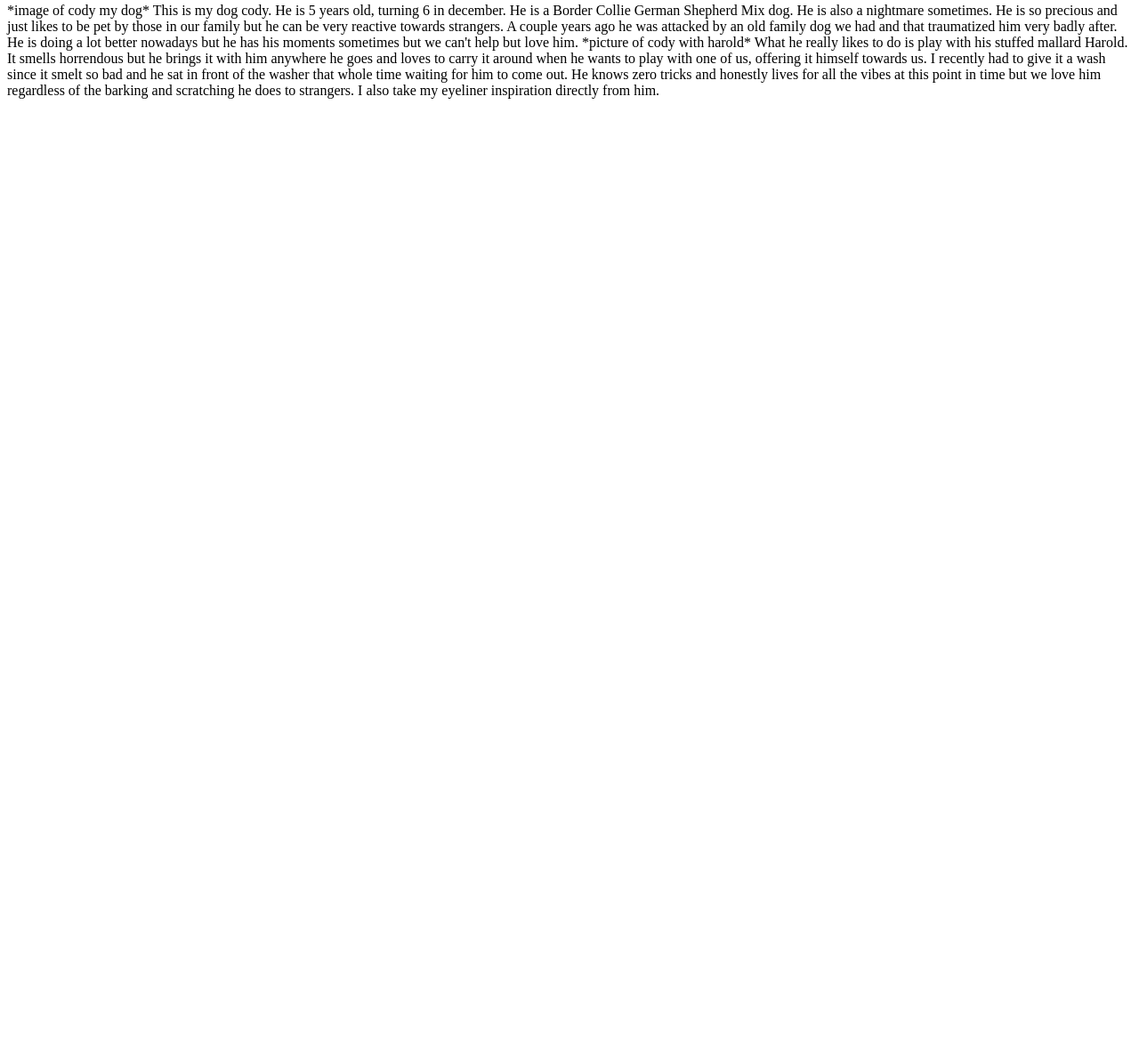
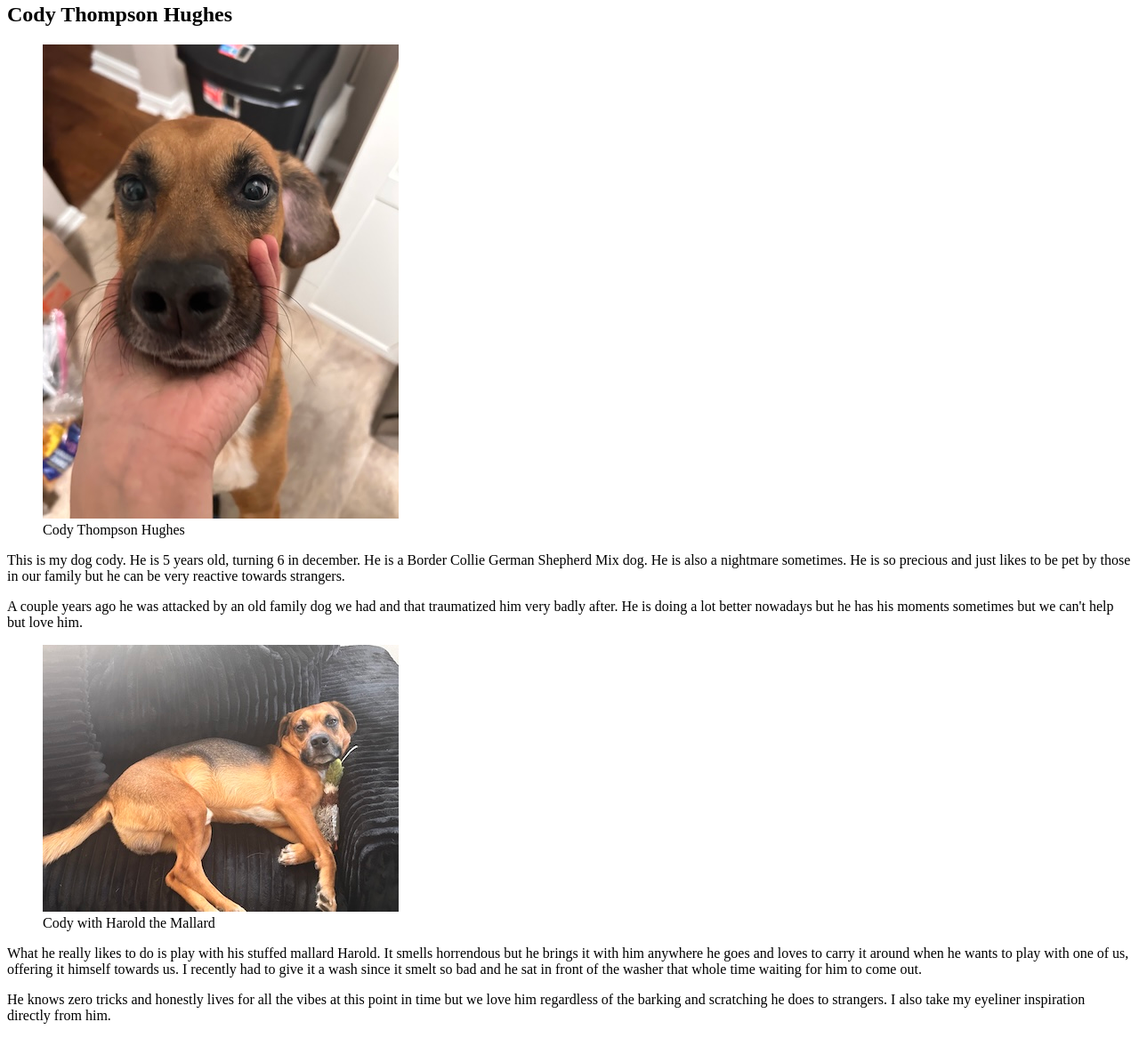
Before and after one commit to shayelah/Personal-Homepage, a plain HTML site: page index.html in a window 1280 px wide. Shown: the part 77-1244 px from the top of the page at 89% size. Before the commit the page ends 800 px from the top, so only its background shows below. Drawn offline with Linux system fonts and the light colour scheme.

Commit message:
personal homepage

```diff
--- a/index.html
+++ b/index.html
@@ -8,16 +8,25 @@
 <body>
 <h1>Shayelah Hughes</h1>
 
-*image of cody my dog*
+<h2>Cody Thompson Hughes</h2>
+<figure>
+  <img src="cody.JPG" alt="Cody">
+    <figcaption>Cody Thompson Hughes</figcaption>
+</figure>
 
-This is my dog cody. He is 5 years old, turning 6 in december. He is a Border Collie German Shepherd Mix dog. He is also a nightmare sometimes. He is so precious and just likes to be pet by those in our family but he can be very reactive towards strangers.
 
-A couple years ago he was attacked by an old family dog we had and that traumatized him very badly after. He is doing a lot better nowadays but he has his moments sometimes but we can't help but love him.
+<p>This is my dog cody. He is 5 years old, turning 6 in december. He is a Border Collie German Shepherd Mix dog. He is also a nightmare sometimes. He is so precious and just likes to be pet by those in our family but he can be very reactive towards strangers.</p>
 
-*picture of cody with harold*
+<p>A couple years ago he was attacked by an old family dog we had and that traumatized him very badly after. He is doing a lot better nowadays but he has his moments sometimes but we can't help but love him.</p>
 
-What he really likes to do is play with his stuffed mallard Harold. It smells horrendous but he brings it with him anywhere he goes and loves to carry it around when he wants to play with one of us, offering it himself towards us. I recently had to give it a wash since it smelt so bad and he sat in front of the washer that whole time waiting for him to come out.
+<figure>
+  <img src="cody with harold.JPG" alt="Cody with Harold the Mallard">
+    <figcaption>Cody with Harold the Mallard</figcaption>
+</figure>
 
-He knows zero tricks and honestly lives for all the vibes at this point in time but we love him regardless of the barking and scratching he does to strangers. I also take my eyeliner inspiration directly from him.
+<p>What he really likes to do is play with his stuffed mallard Harold. It smells horrendous but he brings it with him anywhere he goes and loves to carry it around when he wants to play with one of us, offering it himself towards us. I recently had to give it a wash since it smelt so bad and he sat in front of the washer that whole time waiting for him to come out.</p>
+
+<p>He knows zero tricks and honestly lives for all the vibes at this point in time but we love him regardless of the barking and scratching he does to strangers. I also take my eyeliner inspiration directly from him.</p>
+
 </body>
 </html>
```
Also changed, not shown: cody with harold.JPG (added), cody.JPG (added), 1 other file.
